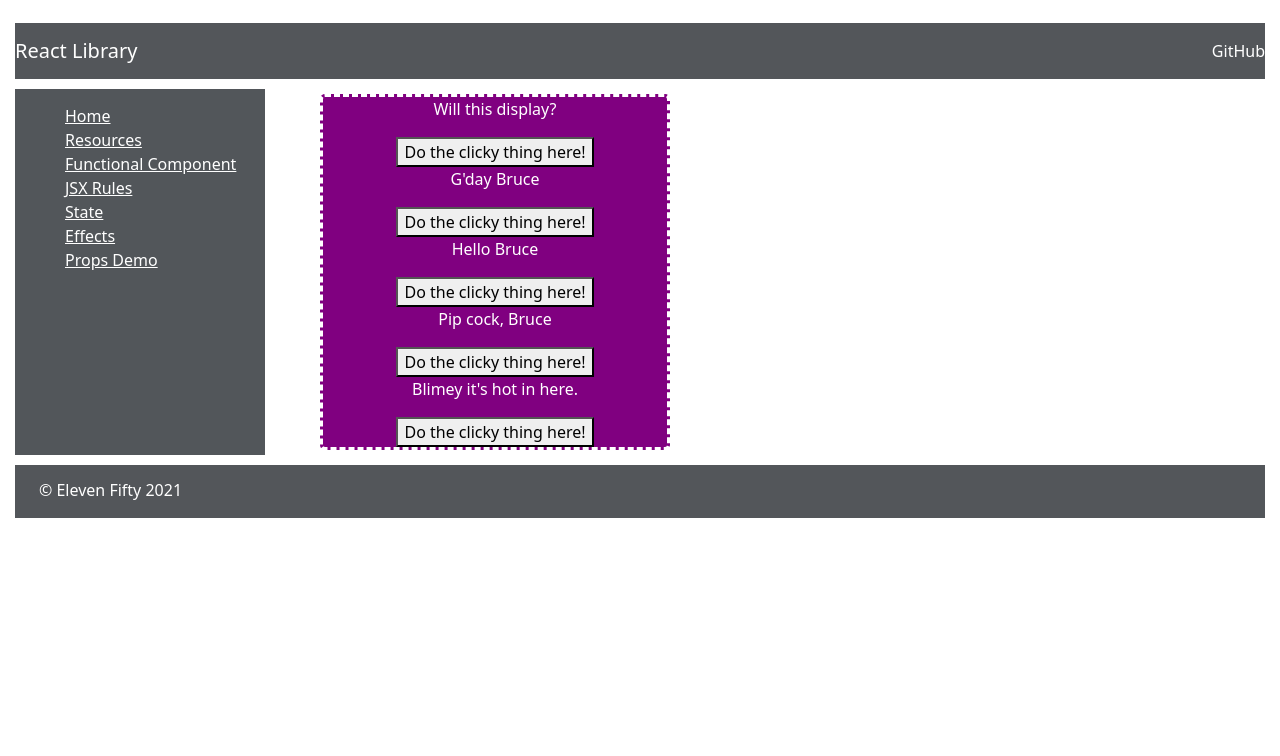
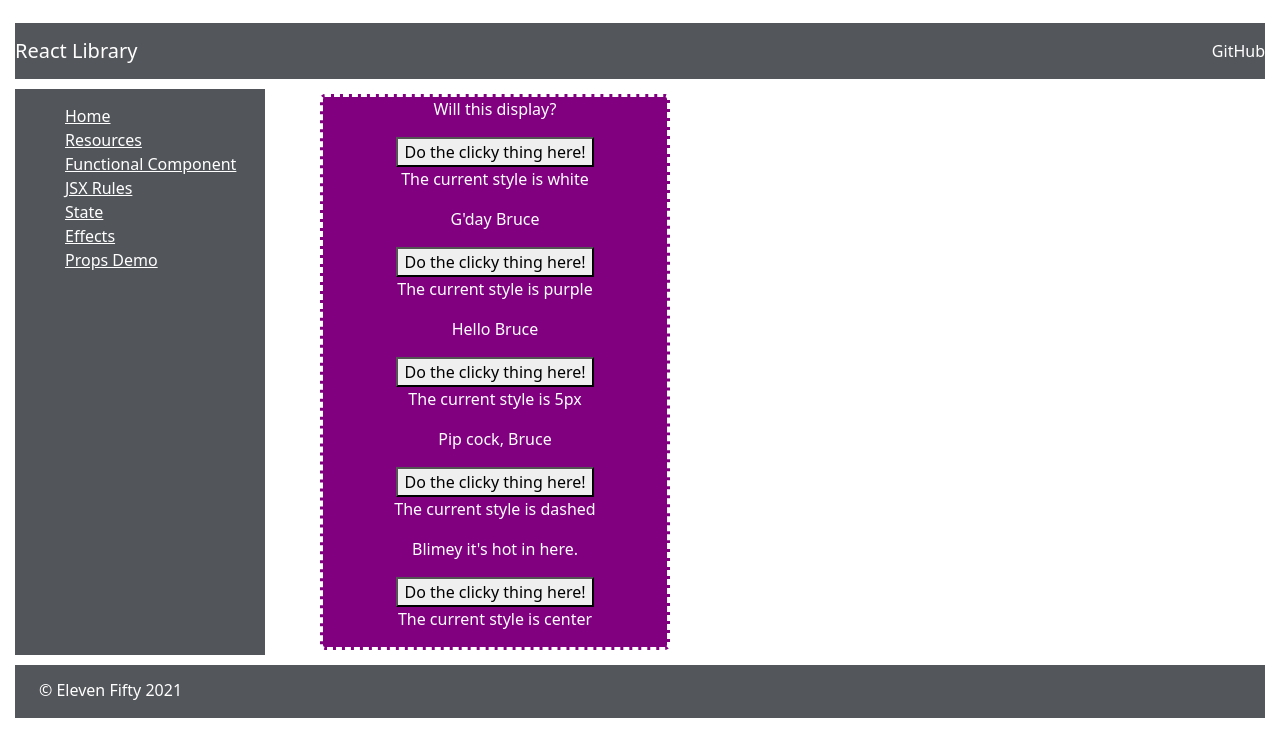
Before and after one commit to bltitus82/react-fundamentals-red-badge, a React (Create React App) app in the folder react-fundamentals/: page /propsdemo in a window 1280 px wide. Shown: the top 756 px of the page. Built offline with nearby package versions, Linux system fonts and the light colour scheme.

Commit message:
React Module 6 Complete

```diff
--- a/react-fundamentals/src/components/concepts/PropsDemo.js
+++ b/react-fundamentals/src/components/concepts/PropsDemo.js
@@ -1,4 +1,5 @@
 import {useState} from 'react';
+import PropTypes from 'prop-types';
 
 const PropsDemo = () => {
     const [ color, setColor ] = useState('white');
@@ -43,11 +44,11 @@ const PropsDemo = () => {
         <div className='main'>
             <div className='mainDiv'>
                 <div style={styles}>
-                <FunctionalComponent string='Will this display?' function={toggleColor} />
-                <FunctionalComponent string="G'day Bruce" function={toggleBackground} />
-                <FunctionalComponent string="Hello Bruce" function={toggleRadius} />
-                <FunctionalComponent string="Pip cock, Bruce" function={toggleStyle} />
-                <FunctionalComponent string="Blimey it's hot in here." function={toggleAlign} />
+                <FunctionalComponent string='Will this display?' function={toggleColor} selectedStyle={ color } />
+                <FunctionalComponent string="G'day Bruce" function={toggleBackground} selectedStyle={ backgroundColor }/>
+                <FunctionalComponent string="Hello Bruce" function={toggleRadius} selectedStyle={ borderRadius }/>
+                <FunctionalComponent string="Pip cock, Bruce" function={toggleStyle} selectedStyle={ borderStyle }/>
+                <FunctionalComponent string="Blimey it's hot in here." function={toggleAlign} selectedStyle={ textAlign }/>
                 </div>
             </div>
         </div>
@@ -57,10 +58,30 @@ const PropsDemo = () => {
 export default PropsDemo;
 
 const FunctionalComponent = (props) => {
+    const TinyComponent = (props) => {
+        return(
+            <div>
+                <p>The current style is { props.selectedStyle }</p>
+            </div>
+        )
+    };
     return(
         <div>
             <p>{props.string}</p>
             <button onClick={props.function}>Do the clicky thing here!</button>
+            <TinyComponent selectedStyle= { props.selectedStyle } />
         </div>
     );
 };
+
+FunctionalComponent.defaultProps = {
+    string: 'This is wild!',
+    function: () => console.log('Can I see this in my dev tools?'),
+    selectedStyle: 'What style?'
+}
+
+FunctionalComponent.propsTypes = {
+    string: PropTypes.string.isRequired,
+    function: PropTypes.func.isRequired,
+    selectedStyle: PropTypes.string.isRequired
+}
```
